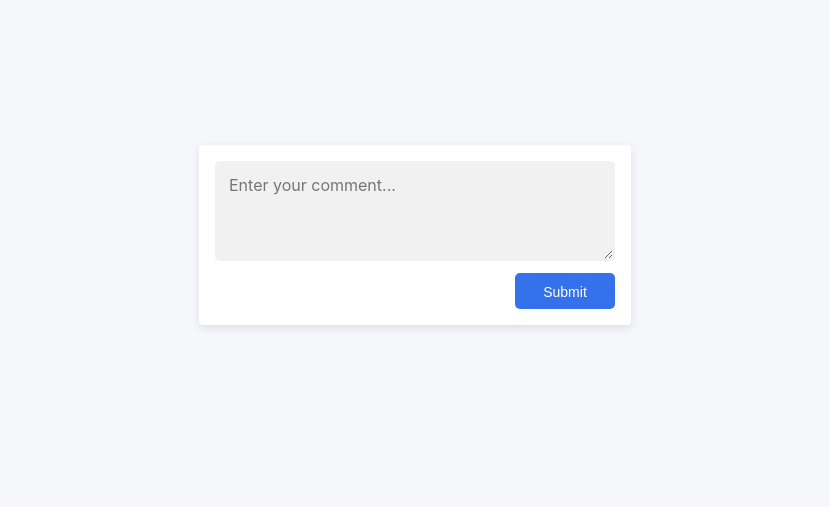
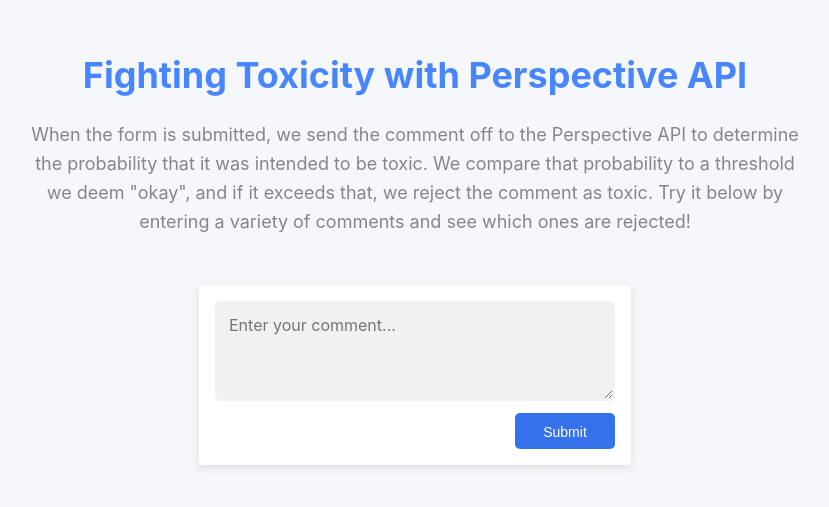
Before and after one commit to tsnolan23/comment-toxicity-filter, a React (Create React App) app: page / in a window 1280 px wide. Shown: the part 165-672 px from the top of the page, without its empty margins (225-1054 px from the left). Built offline with nearby package versions, Linux system fonts and the light colour scheme; no server answers.

Commit message:
feat: add intro

```diff
--- a/src/components/App/App.js
+++ b/src/components/App/App.js
@@ -2,9 +2,11 @@
 
 import "./style.css";
 import CommentForm from "../CommentForm";
+import Intro from "../Intro";
 
 const App = () => (
   <div className="App">
+    <Intro />
     <CommentForm onSubmit={() => alert("Your comment was not toxic!")} />
   </div>
 );
--- a/src/components/App/style.css
+++ b/src/components/App/style.css
@@ -5,5 +5,6 @@
   align-items: center;
   justify-content: center;
   overflow-y: auto;
-  padding: 0 12px;
+  padding: 24px 12px;
+  flex-direction: column;
 }
--- /dev/null
+++ b/src/components/Intro/Intro.js
@@ -0,0 +1,18 @@
+import React from "react";
+
+import "./style.css";
+
+const Intro = () => (
+  <div className="Intro">
+    <h1 className="Intro__Title">Fighting Toxicity with Perspective API</h1>
+    <p className="Intro__Desc">
+      When the form is submitted, we send the comment off to the Perspective API
+      to determine the probability that it was intended to be toxic. We compare
+      that probability to a threshold we deem "okay", and if it exceeds that, we
+      reject the comment as toxic. Try it below by entering a variety of
+      comments and see which ones are rejected!
+    </p>
+  </div>
+);
+
+export default Intro;
--- /dev/null
+++ b/src/components/Intro/index.js
@@ -0,0 +1 @@
+export { default } from "./Intro";
--- /dev/null
+++ b/src/components/Intro/style.css
@@ -0,0 +1,19 @@
+.Intro {
+  padding: 0 0 48px 0;
+  text-align: center;
+}
+
+.Intro__Title {
+  font-size: 36px;
+  color: #4886fe;
+  margin-top: 0;
+}
+
+.Intro__Desc {
+  max-width: 768px;
+  margin: 24px auto 0;
+  color: #848689;
+  font-size: 18px;
+  line-height: 1.8rem;
+  padding: 0 16px;
+}
```
